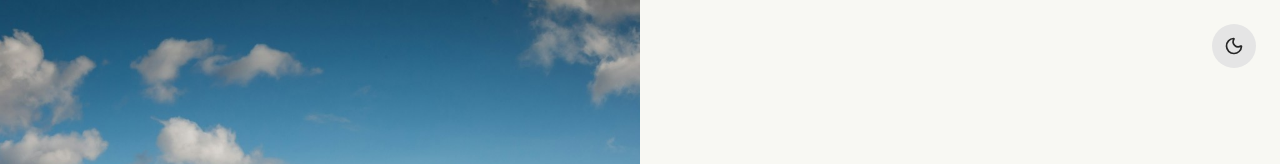
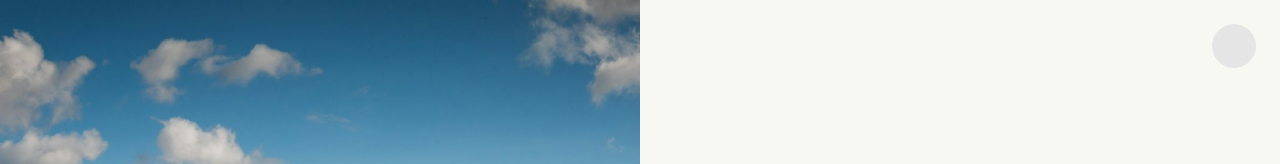
Before and after one commit to Cacton12/storage_web_app, a React (Create React App) app: page / in a window 1280 px wide. Shown: the top 164 px of the page. Built offline with nearby package versions, Linux system fonts and the light colour scheme.

Commit message:
Update theme icon color and demo mode banner text
Changed the Moon icon color in Login.js for better contrast in light mode. Updated the demo mode banner in PhotoDisplay.js to clarify that uploads will be deleted.

```diff
--- a/src/Pages/Login.js
+++ b/src/Pages/Login.js
@@ -196,7 +196,7 @@ const Login = () => {
         aria-label="Toggle theme"
       >
         {theme === "light" ? (
-          <Moon className="w-5 h-5 text-neutral-800" />
+          <Moon className="w-5 h-5 text-neutral-200" />
         ) : (
           <Sun className="w-5 h-5 text-yellow-400" />
         )}
--- a/src/Pages/PhotoDisplay.js
+++ b/src/Pages/PhotoDisplay.js
@@ -777,7 +777,7 @@ export default function PhotoGallery() {
               : "bg-yellow-300 text-neutral-900"
           }`}
         >
-          <span>⚠️ You are in Demo Mode — all changes will not be saved.</span>
+          <span>⚠️ You are in Demo Mode — all changes will not be saved and all uploads will be deleted.</span>
           <button
             onClick={() => setShowDemoBanner(false)}
             className="ml-4 font-bold hover:text-neutral-700"
```
